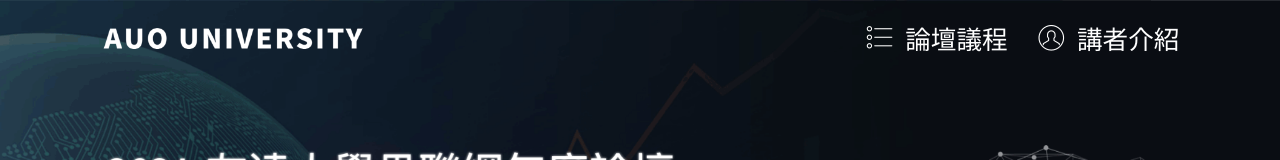
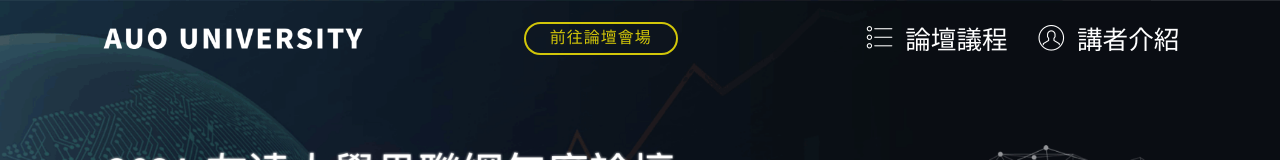
Before and after one commit to AUOUNIVERSITY/2021, a plain HTML site: page index.html in a window 1280 px wide. Shown: the top 160 px of the page. Drawn offline with Linux system fonts and the light colour scheme; files whose address does not match are found by name.

Commit message:
Update index.html

```diff
--- a/index.html
+++ b/index.html
@@ -46,7 +46,7 @@
                          <img src="assets/images/logo2-674x98.png" alt="Mobirise" title="" style="height: 3.8rem;">
                     </a>
                 </span>
-
+                <div class="mbr-section-btn align-center "><a class="btn btn-md btn-success-outline display-4" href="https://auomeeting.webex.com/auomeeting-tc/onstage/g.php?MTID=e66379af3abe7c1fc83bd418116ef702a">前往論壇會場</a></div>
             </div>
         </div>
         <div class="collapse navbar-collapse" id="navbarSupportedContent">
```
